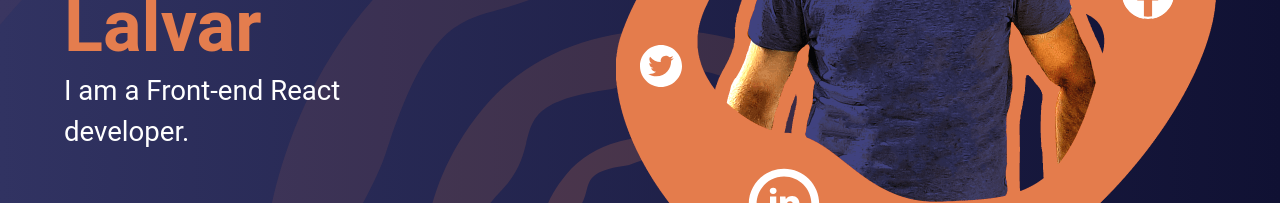
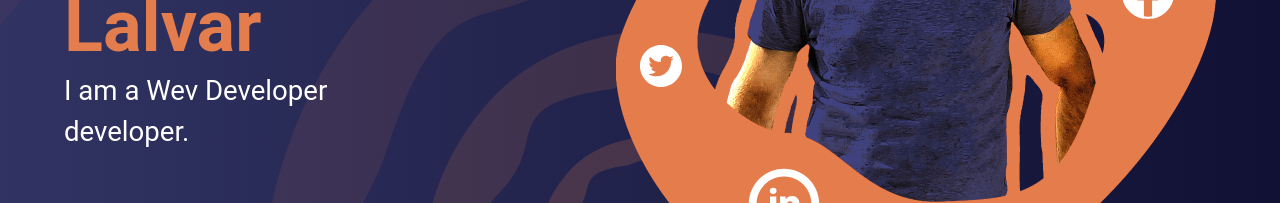
Before and after one commit to lLalvar/my-portfolio, a React (Create React App) app: page / in a window 1280 px wide. Shown: the part 366-569 px from the top of the page. Built offline with nearby package versions, Linux system fonts and the light colour scheme.

Commit message:
changed Hero text

```diff
--- a/src/components/Main.jsx
+++ b/src/components/Main.jsx
@@ -13,7 +13,7 @@ const Main = () => {
         <h1 className={styles.title}>
           Hi! I Am <br /> <span>Lalvar</span>
         </h1>
-        <p className={styles.desc}>I am a Front-end React developer.</p>
+        <p className={styles.desc}>I am a Wev Developer developer.</p>
       </div>
       <div className={styles.hero}>
         <div className={styles.img}>
```
